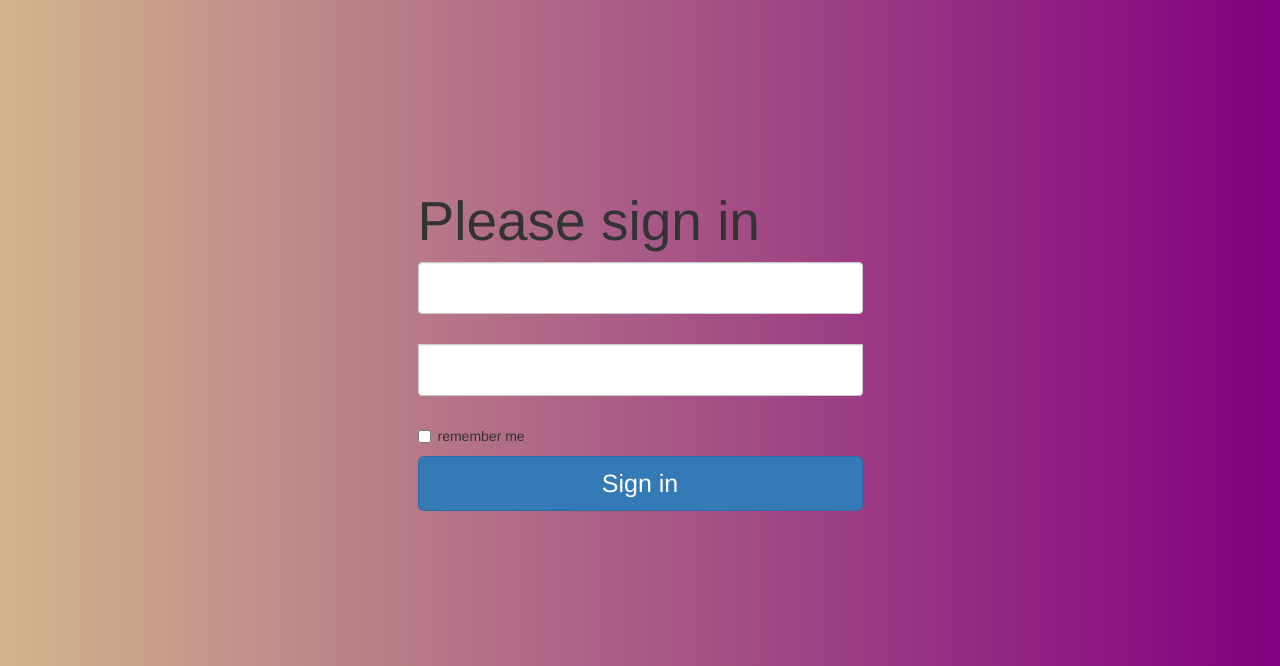
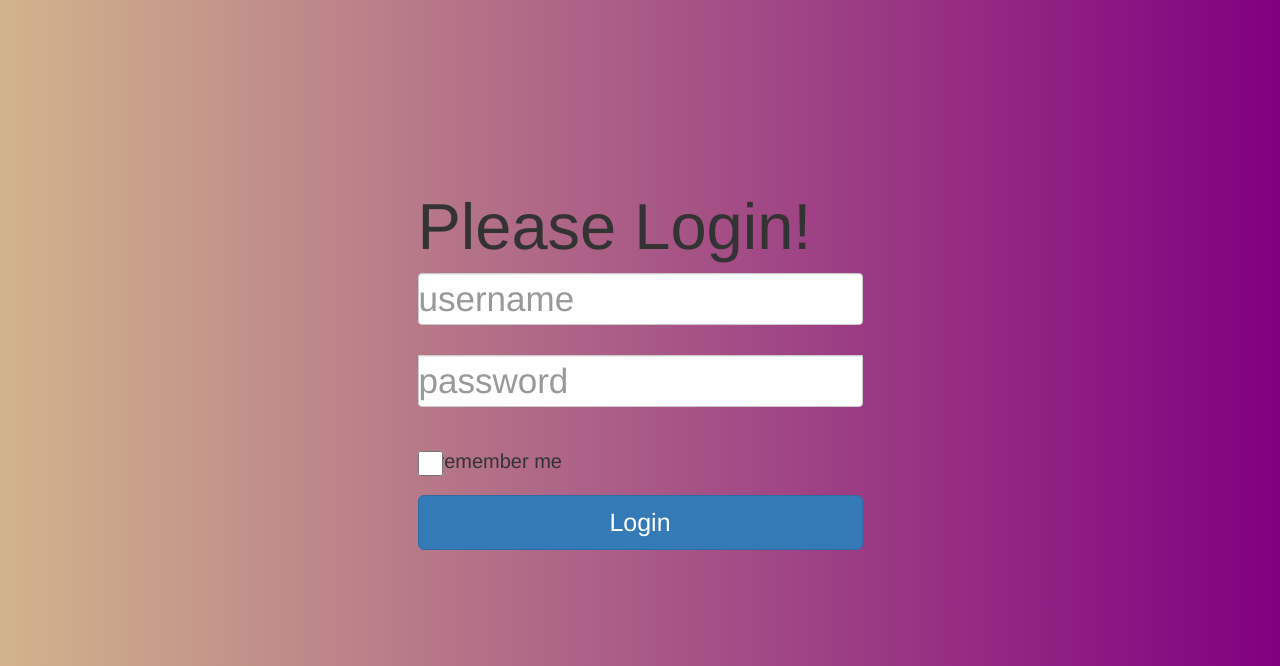
Before and after one commit to AjileJ/flask101, a Flask app: template templates/login.html in a window 1280 px wide. Shown: the part 134-800 px from the top of the page. Run offline with Flask 2, Linux system fonts and the light colour scheme; the template is opened without the code that fills it: values that come from a table or form of the project are taken from there, others are empty; some libraries are stand-ins or nearby versions.

Commit message:
styling updates

```diff
--- a/static/css/signin.css
+++ b/static/css/signin.css
@@ -14,10 +14,20 @@ body {
   .form-signin .form-signin-heading,
   .form-signin .checkbox {
     margin-bottom: 10px;
+
   }
   .form-signin .checkbox {
     font-weight: normal;
   }
+  input#remember {
+      width: 25px;
+      height: 25px;
+  }
+  label {
+      font-size: 20px;
+      padding: 10px;
+  }
+
   .form-signin .form-control {
     position: relative;
     height: auto;
@@ -46,7 +56,7 @@ body {
   }
 
   h2.form-signin-heading {
-      font-size: 55px;
+      font-size: 65px;
   }
 
 
--- a/templates/login.html
+++ b/templates/login.html
@@ -14,14 +14,14 @@ Login
     <div class="container">
 
       <form class="form-signin" method="POST" action="/login">
-        <h2 class="form-signin-heading">Please sign in</h2>
+        <h2 class="form-signin-heading">Please Login!</h2>
 
 
         {{ form.csrf_token }}
-        {{ wtf.form_field(form.username) }}
-        {{ wtf.form_field(form.password) }}
+        {{ wtf.form_field(form.username, placeholder="username") }}
+        {{ wtf.form_field(form.password, placeholder="password") }}
         {{ wtf.form_field(form.remember) }}
-        <button class="btn btn-lg btn-primary btn-block" type="submit">Sign in</button>
+        <button class="btn btn-lg btn-primary btn-block" type="submit">Login</button>
       </form>
 
     </div> <!-- /container -->
```
